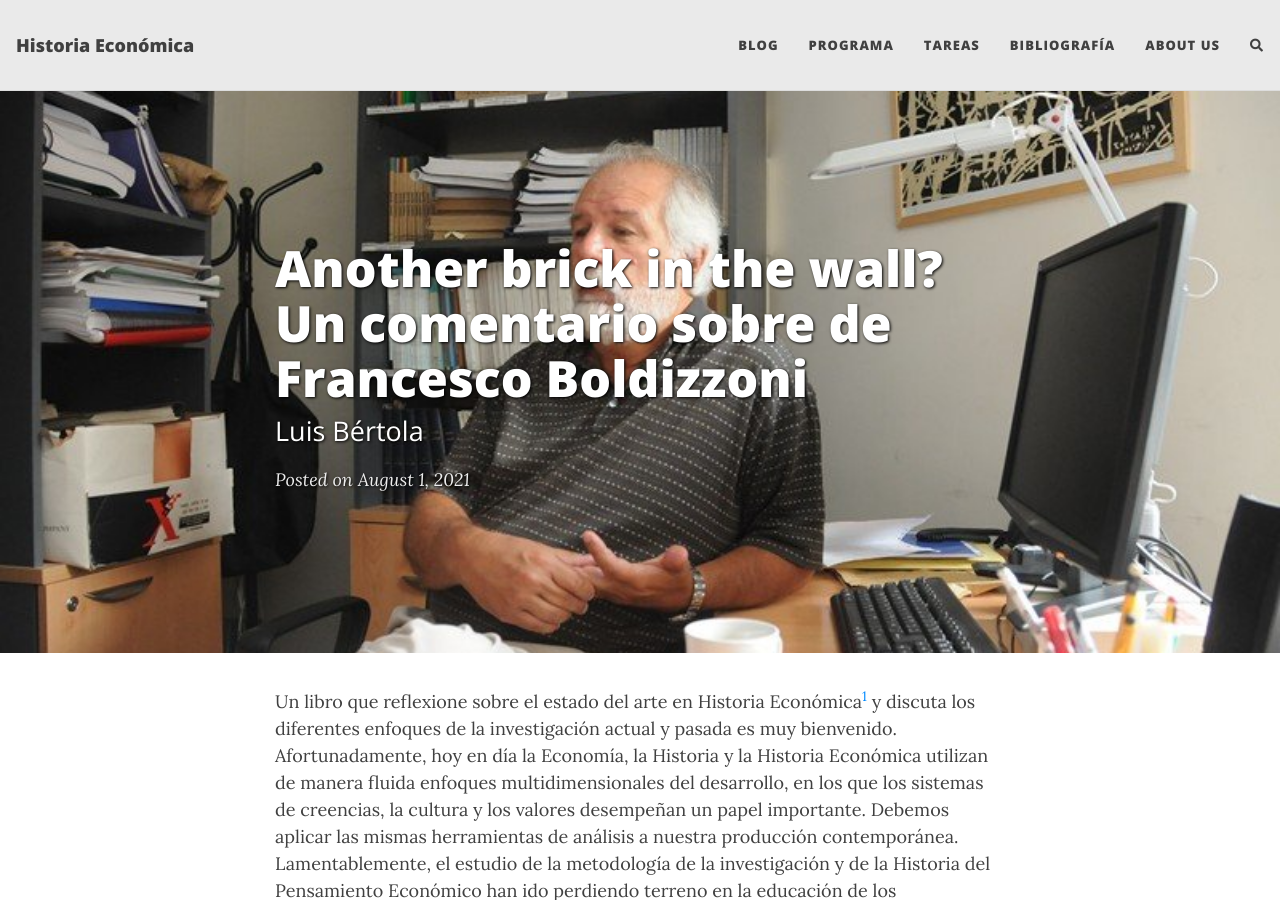
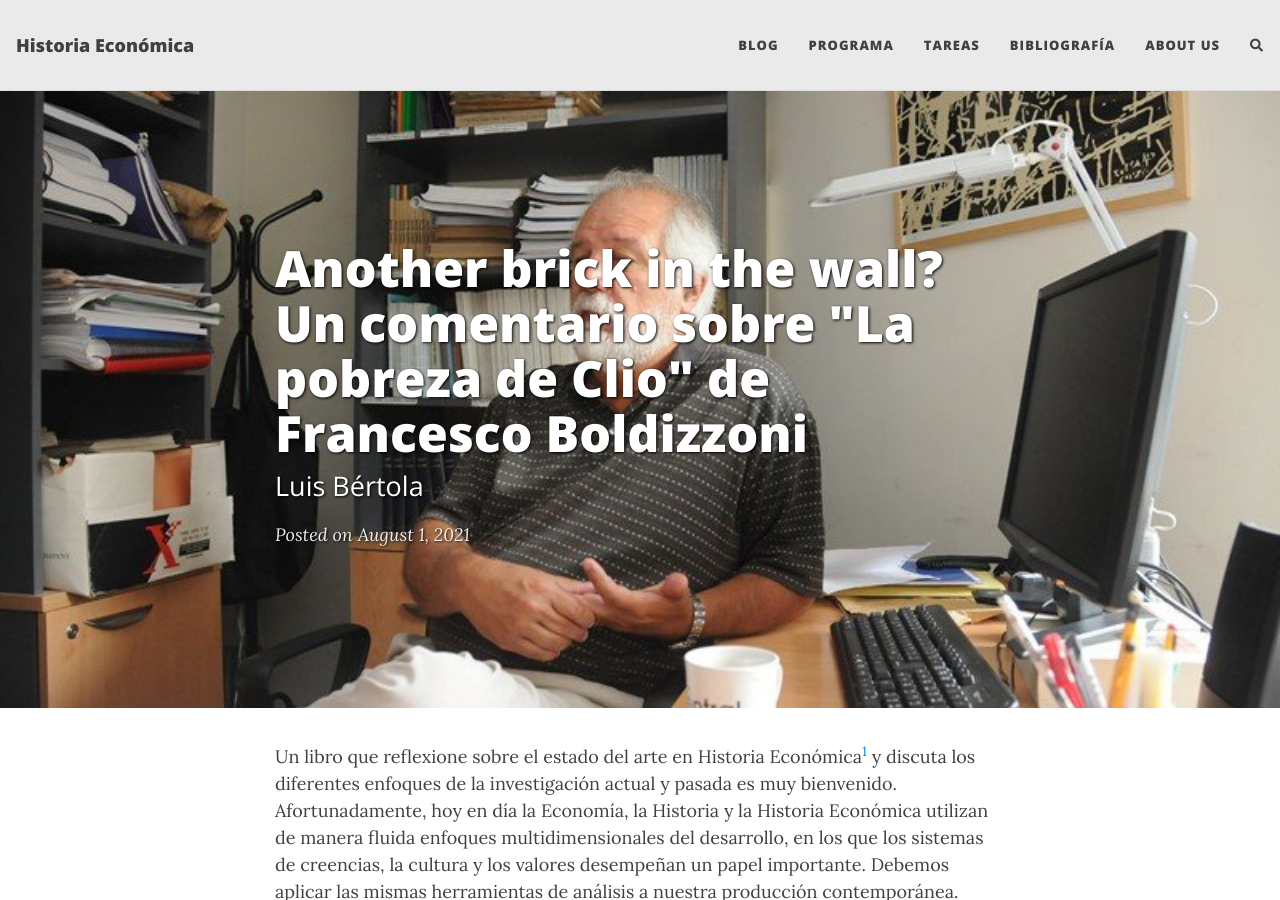
Before and after one commit to NigelCaspa/historiaeconomica, a Jekyll site: the page built from _posts/2021-08-01-bertola.md, in a window 1280 px wide and 900 px high. Built offline with Jekyll 4.4.1, drawn with Linux system fonts in a browser that asks for light colours; nearby versions of some CDN libraries; comment, search, counter and statistics services are not loaded.

Commit message:
comillas en el titulo

```diff
--- a/_posts/2021-08-01-bertola.md
+++ b/_posts/2021-08-01-bertola.md
@@ -1,6 +1,6 @@
 ---
 layout: post
-title:  Another brick in the wall? Un comentario sobre <La pobreza de Clio> de Francesco Boldizzoni
+title:  Another brick in the wall? Un comentario sobre "La pobreza de Clio" de Francesco Boldizzoni
 subtitle: Luis Bértola
 cover-img: /assets/img/bertola.jpg
 thumbnail-img: /assets/img/bertola.jpg
```
